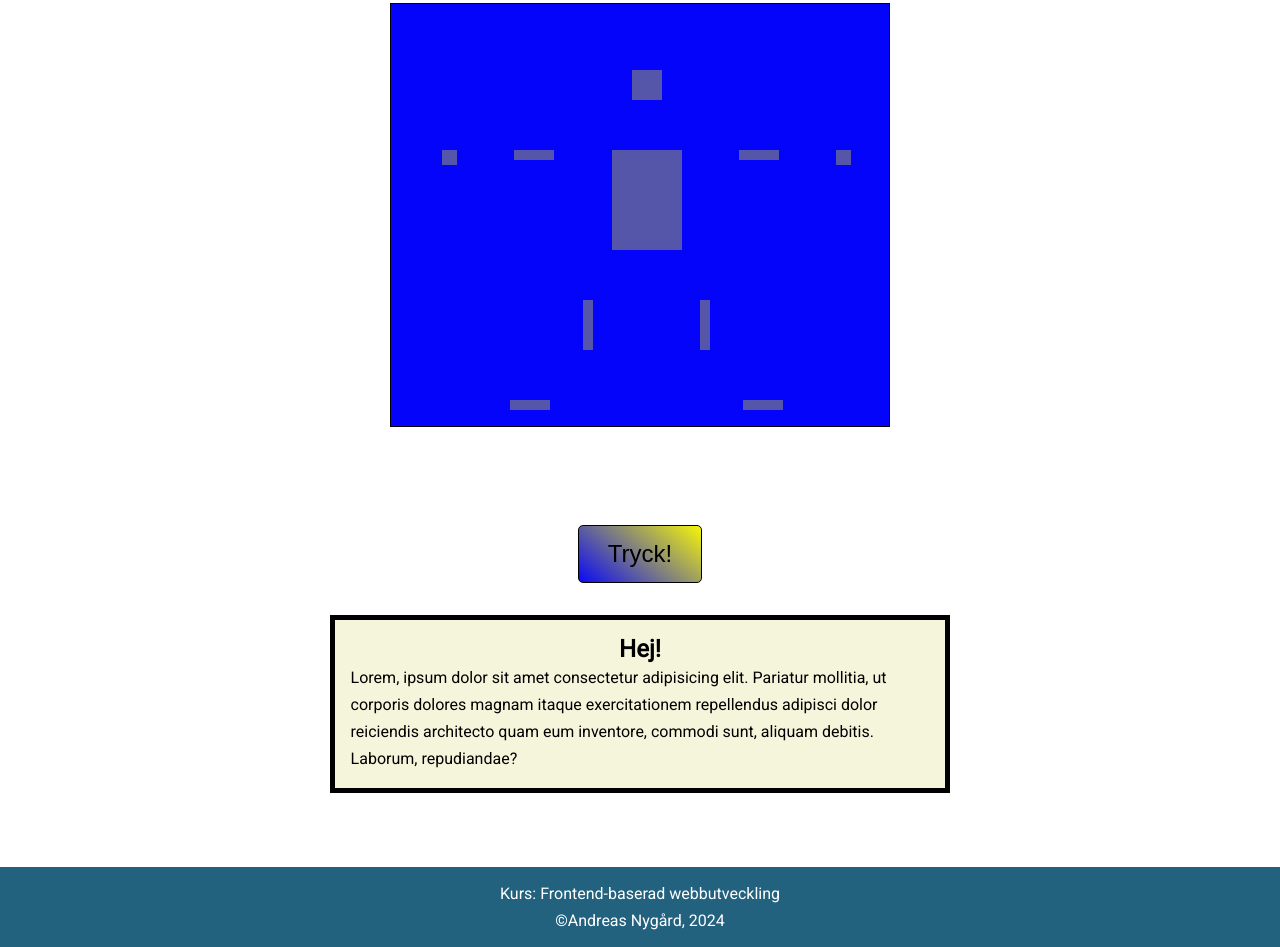
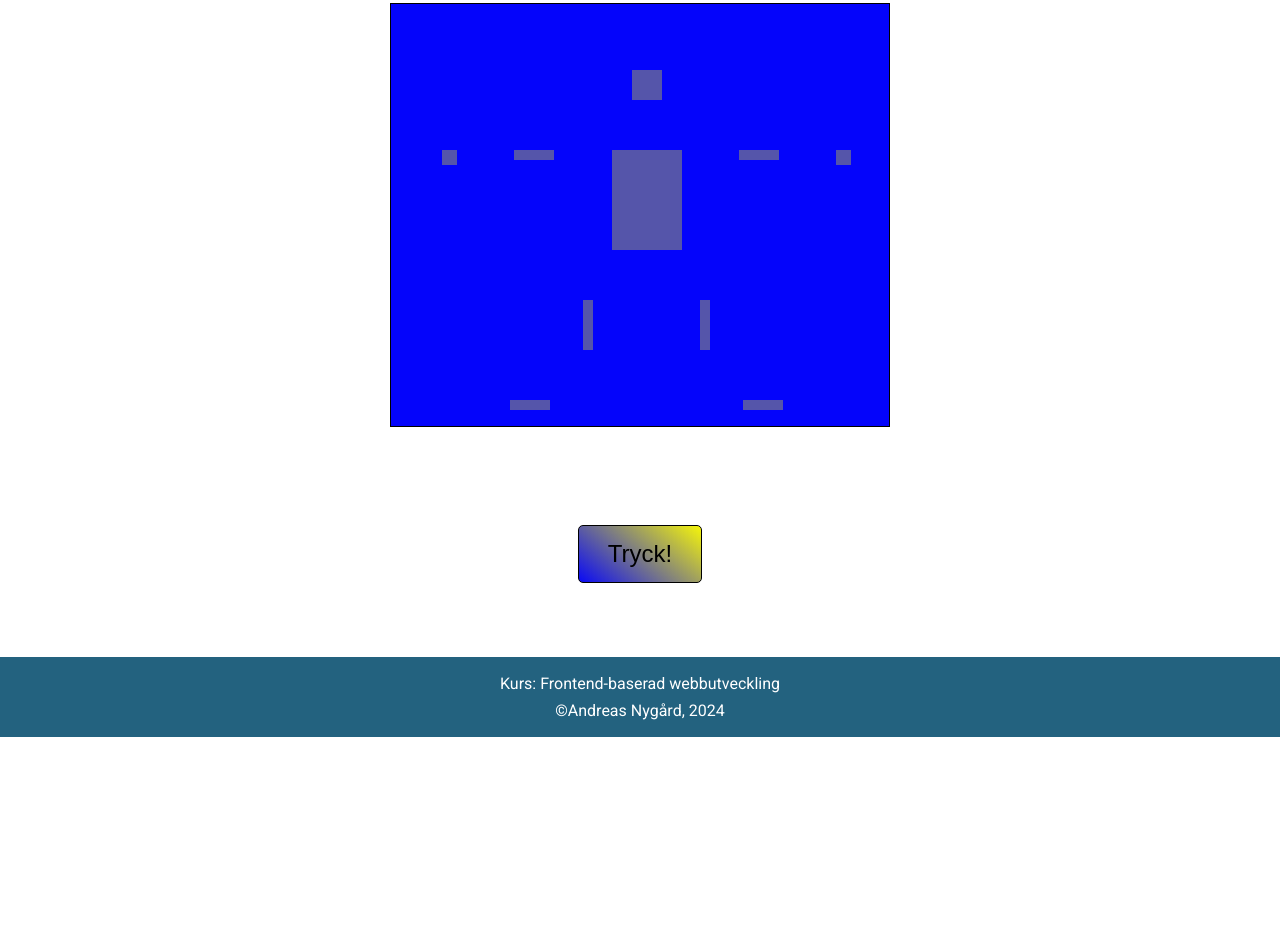
Before and after one commit to Nygaaard/Uppgift-sass, a website built with Parcel: page src/animations.html in a window 1280 px wide. Shown: the part 369-1316 px from the top of the page. After the commit the page ends 1106 px from the top, so only its background shows below. Built offline with nearby package versions, Linux system fonts and the light colour scheme.

Commit message:
Changed pathname on js-files

```diff
--- a/src/js/button.js
+++ b/src/js/button.js
@@ -1,4 +1,4 @@
-if (window.location.pathname === "/animations.html") {
+if (window.location.pathname.includes("animations")) {
   let buttonEl = document.getElementById("button");
   let hiddenEl = document.getElementById("hidden");
   hiddenEl.style.display = "none";
--- a/src/js/hideImage.js
+++ b/src/js/hideImage.js
@@ -1,4 +1,7 @@
-if (window.location.pathname === "/index.html") {
+if (
+  window.location.pathname === "/index.html" ||
+  window.location.pathname === ""
+) {
   let buttonMoonEl = document.getElementById("buttonMoon");
   let buttonSunEl = document.getElementById("buttonSun");
   let hiddenOneEl = document.getElementById("hiddenOne");
```
Also changed, not shown: dist/animations.html, dist/index.html, dist/sass.html, 2 other files.
